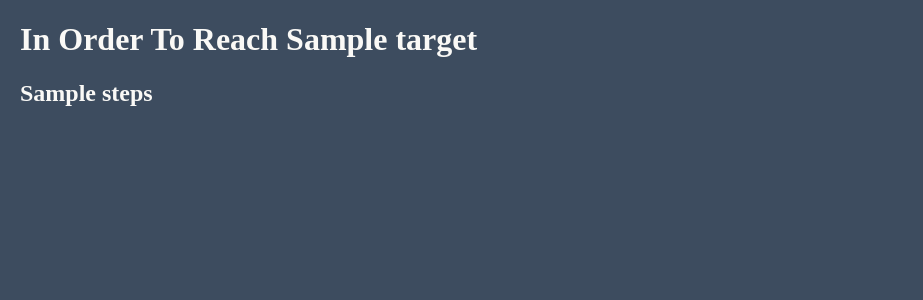
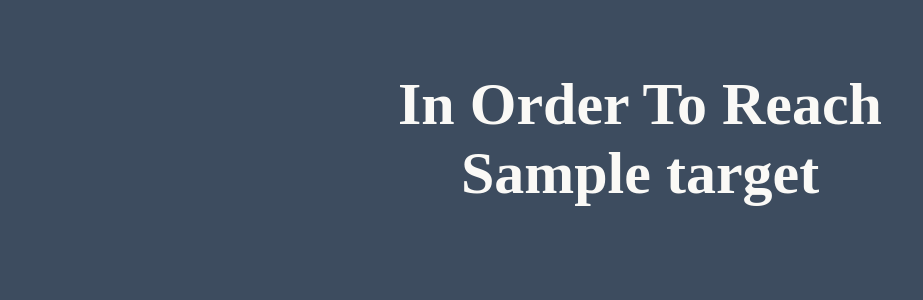
Before and after one commit to OnBlockHocTaco/NYTDigitSolver, a Flask app: template templates/result.html in a window 1280 px wide. Shown: the top 300 px of the page, without its empty margins (0-923 px from the left). Run offline with Flask 3, Linux system fonts and the light colour scheme; the template is opened without the code that fills it: most values are stand-ins (such as "Sample title", 1, 10 or a date in 2020).

Commit message:
Updates to visuals

```diff
--- a/app.py
+++ b/app.py
@@ -1,5 +1,5 @@
 from flask import Flask, render_template, redirect, url_for, request, session
-from solver import bfs_digit_solver
+from solver import bfs_digit_solver, bfs_digit_solver_steps
 
 app = Flask(__name__)
 app.secret_key = "BBBBBBBBB"
@@ -28,8 +28,9 @@ def insert():
 def result():
     if "trgt" in session and "usable_numbers" in session: #Verify that a set of numbers exists
         trgt = session["trgt"]
-        solution = bfs_digit_solver(trgt, session["usable_numbers"])
-        return render_template("result.html", target=trgt, steps=solution)
+        #solution = bfs_digit_solver(trgt, session["usable_numbers"])
+        solution = bfs_digit_solver_steps(trgt, session["usable_numbers"])
+        return render_template("result.html", target=trgt, steps=solution, length = len(solution))
     else:
         return redirect(url_for("insert"))
 
--- a/solver.py
+++ b/solver.py
@@ -1,4 +1,5 @@
 from itertools import chain
+from collections import deque
 
 FAILURE = "No Solution Found"
 
@@ -159,6 +160,53 @@ def bfs_digit_solver(target, nums):
                     actions.append(calculations_so_far) #Add to the Back of the Queue of Steps Taken
     return FAILURE
 
+def bfs_digit_solver_steps(target, nums):
+    sol_found = digit_solver(target, nums)
+    if sol_found == FAILURE:
+        return FAILURE
+
+    """
+    FIND SOME SMART WAY TO SIGNIFY THAT THE NUMBER EXISTS AND YOU SHOULD JUST CLICK ON IT
+    IN THE CASE THAT TARGET IS IN NUMS
+    """
+    num_states = deque()
+    num_states.append(nums)
+    actions = deque()
+    actions.append([])
+
+    while num_states:
+        remain = num_states.popleft()
+        steps_taken = actions.popleft()
+        # if not actions:
+        #     steps_taken = []
+        # else:
+        #     steps_taken = actions.popleft()
+
+        for i in range(len(remain) - 1):
+            for j in range(i + 1, len(remain)):
+                max_val = max(remain[i], remain[j])
+                min_val = min(remain[i], remain[j])
+                if remain[i] == 0 or remain[j] == 0:
+                    continue
+                for operation in operation_to_text:
+                    new_number = operation(max_val, min_val)
+                    if new_number is None:
+                        continue
+                    action = [str(max_val), operation_to_text[operation], str(min_val), "=", str(new_number)]
+                    this_steps = steps_taken.copy()
+                    this_steps.append(action)
+                    if new_number == target:
+                        return this_steps
+                    new_array = list(chain([new_number], remain[:i], remain[i + 1: j], remain[j + 1:]))
+                    num_states.append(new_array)  # Add to the Back of the Queue of Lists
+                    actions.append(this_steps)  # Add to the Back of the Queue of Steps Taken
+
+
+
+    return FAILURE
+
+
+
 
 def target_integer_input():
     """
@@ -195,10 +243,8 @@ def main():
     #inputs = number_input()
     #print(f"The Steps Required to Reach {target}:")
     #print(bfs_digit_solver(target, inputs))
-    #print(digit_helper(, [1,2,4,5]))
-    #print(digit_helper(33, [234,411,1251,131,311,1125]))
-    #print(digit_solver(33, [234,411,1251,131,311,1125]))
-    #print(bfs_digit_solver(33, [234,411,1251,131,311,1125]))
+    print(bfs_digit_solver_steps(9, [1,2,4,5]))
+    print(bfs_digit_solver_steps(33, [234,411,1251,131,311,1125]))
 
 
 
--- a/static/style.css
+++ b/static/style.css
@@ -86,3 +86,30 @@ input::-webkit-inner-spin-button {
 /*
 THE ABOVE IS FOR THE BASE PAGE
  */
+
+.result_number {
+  margin: auto;
+  width: 50%;
+  padding: 10px;
+  text-align: center;
+  font-size: 30px;
+}
+
+.overall_steps {
+    display: block;
+}
+.step0 {
+  display: inline-block;
+}
+
+.step1 {
+  display: inline-block;
+}
+
+.step2 {
+  display: inline-block;
+}
+
+.step3 {
+  display: inline-block;
+}
--- a/templates/input_page.html
+++ b/templates/input_page.html
@@ -1,5 +1,5 @@
 {% extends "base.html" %}
-{% block title %}Application{% endblock %}
+{% block title %}Digit Solver{% endblock %}
 {% block content %}
 
 <form action="#", method="post">
--- a/templates/result.html
+++ b/templates/result.html
@@ -1,6 +1,18 @@
 {% extends "base.html" %}
-{% block title %}Result{% endblock %}
+{% block title %}Solution{% endblock %}
 {% block content %}
-<h1>In Order To Reach {{target}}</h1>
-<h2>{{steps}}</h2>
+<div class="result_number">
+    <h1>In Order To Reach {{target}}</h1>
+</div>
+<div class="overall_steps">
+    {% for i in range(0, length) %}
+        {% for j in range(0, 5) %}
+            <div class="step{{i}}">
+                <p> {{ steps[i][j] }} <p>
+            </div>
+        {% endfor %}
+    {% endfor %}
+</div>
+
+
 {% endblock %}}
```
